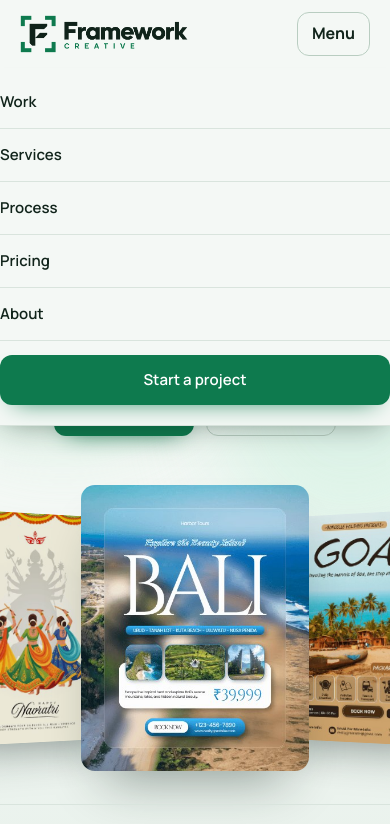
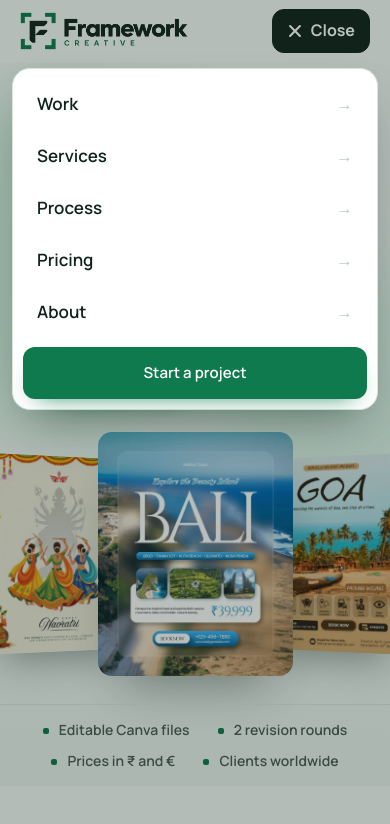
Before and after one commit to bharat098/framework-creative, a plain HTML site: page index.html in a window 390 px wide. Both pictures are taken after a click on the button "Menu". Shown: the top 824 px of the page. Drawn offline with Linux system fonts and the light colour scheme.

Commit message:
Tighter spacing; redesigned phone menu
Less padding in hero and between sections. Phone menu is now an inset card
with arrows, Menu/Close toggle, dimmed page behind, tap-outside to close.

Co-Authored-By: Claude Opus 5.5 <noreply@anthropic.com>
Claude-Session: https://claude.ai/code/session_01AYpF4gvTMCwRwJf5bng8tZ

```diff
--- a/css/style.css
+++ b/css/style.css
@@ -47,14 +47,14 @@ button{cursor:pointer}
 :focus-visible{outline:2px solid var(--accent);outline-offset:3px}
 ::selection{background:var(--mint);color:var(--fg)}
 .wrap{width:100%;max-width:1200px;margin-inline:auto;padding-left:max(20px,env(safe-area-inset-left,0px));padding-right:max(20px,env(safe-area-inset-right,0px))}
-.section{padding-block:clamp(64px,9vw,112px)}
+.section{padding-block:clamp(44px,5.5vw,76px)}
 .visually-hidden{position:absolute!important;width:1px;height:1px;overflow:hidden;clip-path:inset(50%);white-space:nowrap}
 .skip-link{position:absolute;left:12px;top:-60px;z-index:100;padding:10px 16px;border-radius:10px;background:var(--fg);color:#fff;font-weight:700;text-decoration:none;transition:top .2s}
 .skip-link:focus{top:12px}
 .eyebrow{display:inline-flex;align-items:center;gap:10px;font-size:13px;font-weight:700;letter-spacing:.12em;text-transform:uppercase;color:var(--accent)}
 .h2{font-family:var(--font-d);font-weight:600;font-size:clamp(22px,2.7vw,31px);line-height:1.1;letter-spacing:-.03em;text-wrap:balance}
 .lead{font-size:clamp(16px,1.6vw,18px);color:var(--muted);max-width:60ch}
-.sec-head{display:flex;flex-wrap:wrap;align-items:flex-end;justify-content:space-between;gap:16px 40px;margin-bottom:clamp(28px,4vw,44px)}
+.sec-head{display:flex;flex-wrap:wrap;align-items:flex-end;justify-content:space-between;gap:16px 40px;margin-bottom:clamp(20px,2.6vw,30px)}
 .sec-head__text{display:grid;gap:12px;justify-items:start;min-width:0}
 
 /* ---------- 4. Components ---------- */
@@ -77,7 +77,7 @@ button{cursor:pointer}
 /* Header */
 .site-header{position:sticky;top:0;z-index:50;padding-top:env(safe-area-inset-top,0px);background:color-mix(in srgb,var(--bg) 86%,transparent);-webkit-backdrop-filter:blur(12px);backdrop-filter:blur(12px);border-bottom:1px solid transparent;transition:border-color .3s,box-shadow .3s}
 .site-header.is-scrolled{border-bottom-color:var(--line);box-shadow:0 8px 24px -18px rgba(16,35,26,.4)}
-.site-header__in{position:relative;display:flex;align-items:center;justify-content:space-between;gap:20px;min-height:68px}
+.site-header__in{position:relative;display:flex;align-items:center;justify-content:space-between;gap:20px;min-height:62px}
 .logo{display:flex;align-items:center;gap:10px;text-decoration:none;font-family:var(--font-d);font-weight:600;font-size:15px;letter-spacing:-.01em;white-space:nowrap}
 .logo__dot{width:14px;height:14px;border-radius:4px;background:var(--accent);box-shadow:6px 6px 0 -2px var(--mint);transition:transform .5s var(--ease)}
 .logo:hover .logo__dot{transform:rotate(90deg)}
@@ -89,12 +89,23 @@ button{cursor:pointer}
 .nav a:not(.btn):hover::after{transform:scaleX(1);transform-origin:left}
 .menu-btn{display:none;min-height:44px;padding:8px 14px;border-radius:var(--radius-btn);border:1.5px solid var(--line-strong);background:transparent;font-weight:700}
 @media (max-width:880px){
-  .menu-btn{display:inline-flex;align-items:center}
-  .nav{position:absolute;left:calc(-1 * max(20px,env(safe-area-inset-left,0px)));right:calc(-1 * max(20px,env(safe-area-inset-right,0px)));top:100%;flex-direction:column;align-items:stretch;gap:0;padding:8px max(20px,env(safe-area-inset-right,0px)) 20px max(20px,env(safe-area-inset-left,0px));background:var(--bg);border-bottom:1px solid var(--line);box-shadow:0 20px 30px -24px rgba(16,35,26,.5);display:none}
-  .nav.is-open{display:flex;animation:drop .35s var(--ease)}
-  .nav a:not(.btn){padding:14px 0;border-bottom:1px solid var(--line)}
-  .nav a:not(.btn)::after{display:none}
-  .nav .btn{margin-top:14px}
+  .menu-btn{display:inline-flex;align-items:center;gap:8px;transition:background .2s,border-color .2s}
+  .menu-btn[aria-expanded="true"]{background:var(--fg);border-color:var(--fg);color:#fff}
+  .menu-btn__icon{position:relative;width:16px;height:12px}
+  .menu-btn__icon::before,.menu-btn__icon::after{content:"";position:absolute;left:0;right:0;height:2px;border-radius:2px;background:currentColor;transition:transform .3s var(--ease),top .3s var(--ease)}
+  .menu-btn__icon::before{top:2px}.menu-btn__icon::after{top:8px}
+  .menu-btn[aria-expanded="true"] .menu-btn__icon::before{top:5px;transform:rotate(45deg)}
+  .menu-btn[aria-expanded="true"] .menu-btn__icon::after{top:5px;transform:rotate(-45deg)}
+  /* Dropdown card, inset from the screen edges, page dimmed behind it */
+  .nav{position:absolute;left:max(12px,env(safe-area-inset-left,0px));right:max(12px,env(safe-area-inset-right,0px));top:calc(100% + 6px);display:none;flex-direction:column;align-items:stretch;gap:2px;padding:10px;background:var(--card);border:1px solid var(--line);border-radius:18px;box-shadow:0 24px 48px -18px rgba(16,35,26,.45),0 0 0 100vmax rgba(16,35,26,.28)}
+  .nav.is-open{display:flex;animation:drop .3s var(--ease)}
+  .nav a:not(.btn){display:flex;align-items:center;justify-content:space-between;min-height:50px;padding:10px 14px;border-radius:12px;font-size:17px}
+  .nav a:not(.btn):hover,.nav a:not(.btn):active{background:var(--surface);color:var(--accent)}
+  .nav a:not(.btn)::after{content:"\2192";position:static;height:auto;width:auto;background:none;transform:none;color:var(--line-strong);font-weight:700;transition:transform .3s var(--ease),color .2s}
+  .nav a:not(.btn):hover::after{transform:translateX(4px);color:var(--accent)}
+  .nav .btn{margin-top:8px;min-height:52px}
+  .nav.is-open a{animation:rise .45s var(--ease) both}
+  .nav.is-open a:nth-child(2){animation-delay:.04s}.nav.is-open a:nth-child(3){animation-delay:.08s}.nav.is-open a:nth-child(4){animation-delay:.12s}.nav.is-open a:nth-child(5){animation-delay:.16s}.nav.is-open a:nth-child(6){animation-delay:.2s}
 }
 
 /* Back to top */
@@ -181,7 +192,7 @@ button{cursor:pointer}
 .plan__more p{font-size:13.5px;opacity:.8;margin-top:6px}
 .plan .btn{margin-top:auto;align-self:flex-start}
 .plan--hl .btn--primary{background:var(--mint);color:var(--fg)}
-.oneoff-title{font-family:var(--font-d);font-weight:600;font-size:17px;margin-top:44px}
+.oneoff-title{font-family:var(--font-d);font-weight:600;font-size:17px;margin-top:30px}
 .oneoffs{display:grid;margin-top:18px;border-top:1px solid var(--line)}
 .oneoff{display:grid;grid-template-columns:minmax(0,1fr) auto auto;align-items:center;gap:8px 28px;padding:18px 0;border-bottom:1px solid var(--line);transition:padding .35s var(--ease),background .35s}
 .oneoff:hover{padding-inline:14px;background:var(--card)}
@@ -220,12 +231,12 @@ button{cursor:pointer}
 
 /* ---------- 5. Sections ---------- */
 /* Hero */
-.hero{position:relative;overflow:hidden;padding-top:clamp(40px,6vw,72px);background:linear-gradient(var(--bg) 55%,var(--surface))}
+.hero{position:relative;overflow:hidden;padding-top:clamp(22px,3vw,40px);background:linear-gradient(var(--bg) 55%,var(--surface))}
 .hero::before{content:"";position:absolute;left:50%;top:58%;width:min(900px,120vw);height:420px;translate:-50% 0;border-radius:50%;border:1px solid var(--line);pointer-events:none;animation:ring 12s ease-in-out infinite}
 .blob{position:absolute;border-radius:50%;filter:blur(40px);opacity:.75;pointer-events:none}
 .blob--a{width:340px;height:340px;left:-120px;top:40px;background:var(--mint);animation:float 14s ease-in-out infinite}
 .blob--b{width:280px;height:280px;right:-100px;top:200px;background:#d7f2e4;animation:float 17s ease-in-out -6s infinite reverse}
-.hero__text{position:relative;display:grid;justify-items:center;text-align:center;gap:18px}
+.hero__text{position:relative;display:grid;justify-items:center;text-align:center;gap:14px}
 .hero h1{font-family:var(--font-d);font-weight:600;font-size:clamp(26px,3.5vw,42px);line-height:1.15;letter-spacing:-.04em;max-width:860px;text-wrap:balance}
 .hero h1 em{font-style:normal;color:var(--accent);background:linear-gradient(var(--mint),var(--mint)) no-repeat 0 88%/100% 26%}
 .hero .lead{text-align:center}
@@ -235,7 +246,7 @@ button{cursor:pointer}
 .hero__ctas{animation-delay:.6s}
 
 /* 3D cover-flow of real designs */
-.flow{--h:clamp(340px,40vw,470px);position:relative;height:var(--h);margin-top:clamp(28px,4vw,44px);perspective:1400px;animation:rise 1.1s var(--ease) .25s both}
+.flow{--h:clamp(290px,33vw,410px);position:relative;height:var(--h);margin-top:clamp(14px,2vw,24px);perspective:1400px;animation:rise 1.1s var(--ease) .25s both}
 .flow img{position:absolute;left:calc(50% - .4 * .84 * var(--h));top:6%;height:84%;width:auto;max-width:none;aspect-ratio:4/5;object-fit:cover;border-radius:14px;box-shadow:0 30px 50px -24px rgba(16,35,26,.45);animation:flow 9s cubic-bezier(.65,0,.35,1) infinite;animation-delay:var(--d)}
 .flow:hover img{animation-play-state:paused}
 @keyframes flow{
@@ -247,7 +258,7 @@ button{cursor:pointer}
   60%,74%{transform:translateX(128%) scale(.64) rotateY(-38deg);z-index:2;opacity:.55;filter:brightness(.85)}
   80%,94%{transform:translateX(70%) scale(.8) rotateY(-30deg);z-index:4;opacity:1;filter:brightness(.92)}
   100%{transform:translateX(0) scale(1) rotateY(0);z-index:5;opacity:1;filter:none}}
-.strip{position:relative;display:flex;flex-wrap:wrap;justify-content:center;gap:10px 28px;padding-block:22px;border-top:1px solid var(--line);font-size:14px;font-weight:600;color:var(--muted)}
+.strip{position:relative;display:flex;flex-wrap:wrap;justify-content:center;gap:8px 28px;padding-block:14px;border-top:1px solid var(--line);font-size:14px;font-weight:600;color:var(--muted)}
 .strip span{animation:rise .8s var(--ease) both}
 .strip span:nth-child(1){animation-delay:.8s}.strip span:nth-child(2){animation-delay:.9s}.strip span:nth-child(3){animation-delay:1s}.strip span:nth-child(4){animation-delay:1.1s}
 .strip span::before{content:"";display:inline-block;width:6px;height:6px;margin-right:10px;border-radius:2px;background:var(--accent);vertical-align:middle}
@@ -271,7 +282,7 @@ button{cursor:pointer}
 .step__n{display:grid;place-items:center;width:44px;height:44px;border-radius:12px;background:var(--mint);font-family:var(--font-d);font-weight:700;font-size:18px;color:var(--accent)}
 .step__title{font-family:var(--font-d);font-size:16px;font-weight:600}
 .step p{color:var(--muted);font-size:15px}
-.whys{display:grid;grid-template-columns:repeat(auto-fit,minmax(220px,1fr));gap:24px;margin-top:40px}
+.whys{display:grid;grid-template-columns:repeat(auto-fit,minmax(220px,1fr));gap:20px;margin-top:28px}
 .why{padding-left:16px;border-left:2px solid var(--mint)}
 .why__title{font-family:var(--font-d);font-size:15px;font-weight:600;margin-bottom:6px}
 .why p{color:var(--muted);font-size:15px}
--- a/index.html
+++ b/index.html
@@ -37,7 +37,7 @@
 <header class="site-header">
   <div class="wrap site-header__in">
     <a class="logo" href="#top"><img src="assets/brand/logo.png" alt="Framework Creative — back to top" width="1298" height="294"></a>
-    <button class="menu-btn" type="button" data-menu-btn aria-expanded="false" aria-controls="nav">Menu</button>
+    <button class="menu-btn" type="button" data-menu-btn aria-expanded="false" aria-controls="nav"><span class="menu-btn__icon" aria-hidden="true"></span><span data-menu-label>Menu</span></button>
     <nav class="nav" id="nav" data-nav aria-label="Primary">
       <a href="#work">Work</a>
       <a href="#services">Services</a>
--- a/js/site.js
+++ b/js/site.js
@@ -41,15 +41,19 @@
 
   /* ---------------- Mobile menu ---------------- */
   var menuBtn = $("[data-menu-btn]"), nav = $("[data-nav]");
-  function closeMenu() { if (!menuBtn) return; menuBtn.setAttribute("aria-expanded", "false"); nav.classList.remove("is-open"); }
+  var menuLabel = $("[data-menu-label]");
+  function closeMenu() { if (!menuBtn) return; menuBtn.setAttribute("aria-expanded", "false"); nav.classList.remove("is-open"); if (menuLabel) menuLabel.textContent = "Menu"; }
   if (menuBtn && nav) {
     menuBtn.addEventListener("click", function () {
       var open = menuBtn.getAttribute("aria-expanded") !== "true";
       menuBtn.setAttribute("aria-expanded", String(open));
       nav.classList.toggle("is-open", open);
+      if (menuLabel) menuLabel.textContent = open ? "Close" : "Menu";
     });
     nav.addEventListener("click", function (e) { if (e.target.closest("a")) closeMenu(); });
     document.addEventListener("keydown", function (e) { if (e.key === "Escape") closeMenu(); });
+    // Tap anywhere outside the menu to close it
+    document.addEventListener("click", function (e) { if (nav.classList.contains("is-open") && !nav.contains(e.target) && !menuBtn.contains(e.target)) closeMenu(); });
   }
 
   /* ---------------- Portfolio ---------------- */
```
